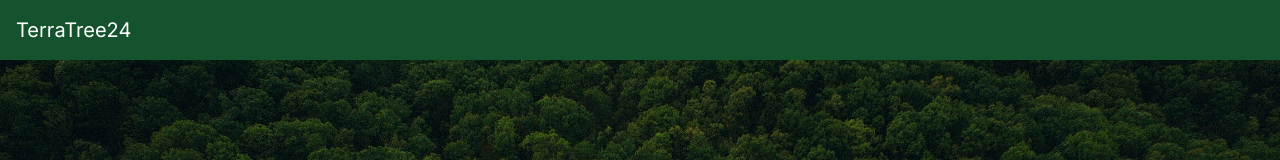
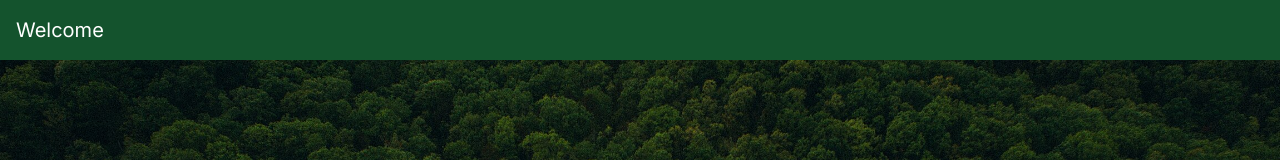
Before and after one commit to Heitan104/LeafLink, a Next.js app: page / in a window 1280 px wide. Shown: the top 160 px of the page. Built offline with nearby package versions, Linux system fonts and the light colour scheme.

Commit message:
fixed header for welcome page

```diff
--- a/src/app/page.tsx
+++ b/src/app/page.tsx
@@ -12,7 +12,7 @@ const UserHomepage = () => {
 
   return (
     <>
-      <Header />
+      <Header title={"Welcome"}/>
       <div
         className="relative min-h-screen bg-cover bg-center"
         style={{
--- a/src/app/userHomepage/page.tsx
+++ b/src/app/userHomepage/page.tsx
@@ -10,7 +10,7 @@ const Page = () => {
   return (
     <>
       {/* Header */}
-      <Header />
+      <Header title={"TerraTree24"}/>
 
       {/* Background */}
       <div
--- a/src/components/header.tsx
+++ b/src/components/header.tsx
@@ -1,10 +1,10 @@
 import React from 'react';
 
-const Header = () => {
+const Header = ({title}) => {
   return (
     <header className="bg-green-900 text-white p-4 flex justify-between items-center">
       <div className="text-xl">
-        TerraTree24
+        {title}
       </div>
       <div className="text-xl">
 
```
